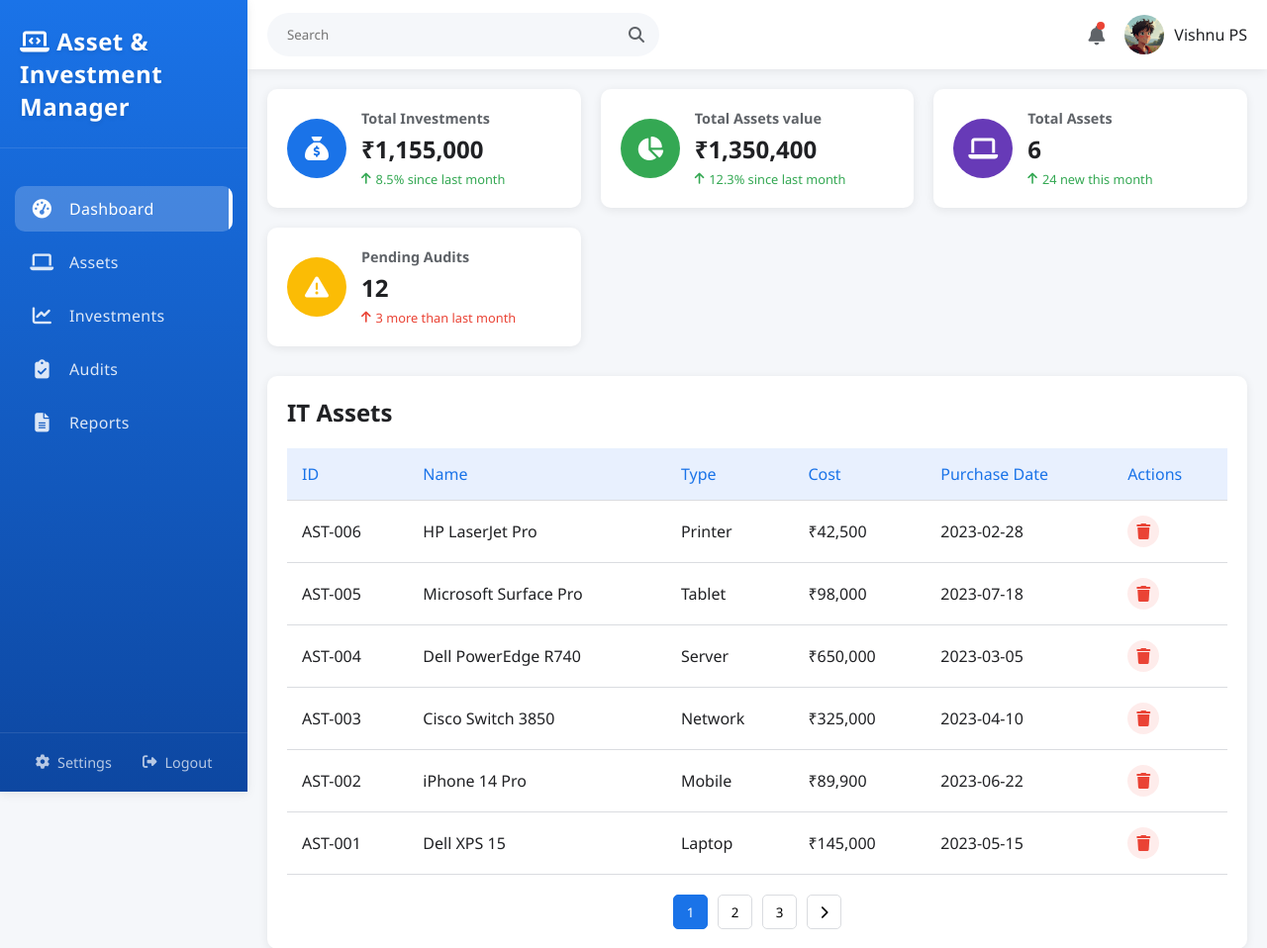
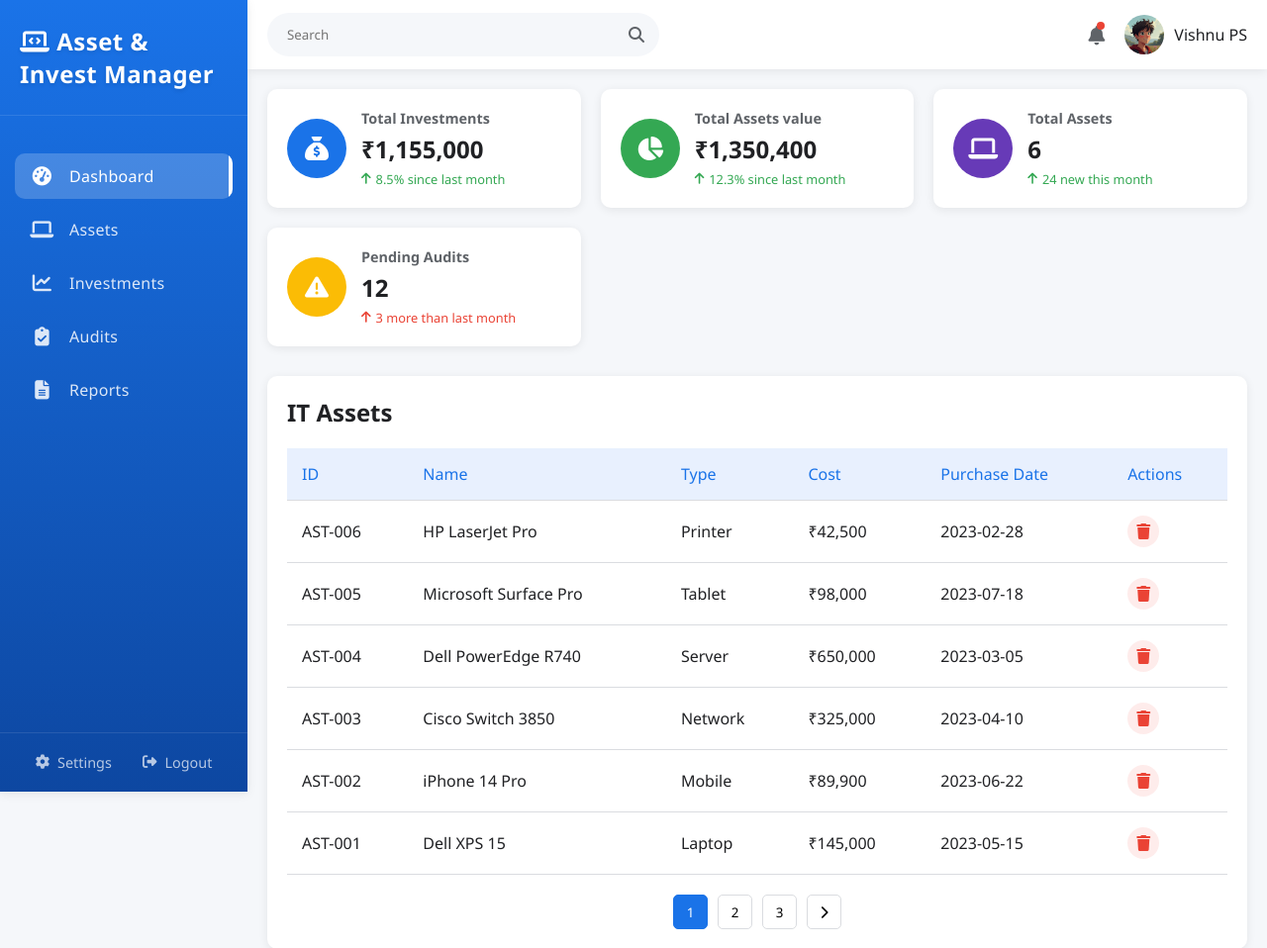
Before and after one commit to Vishnups08/invest, a PHP site: page /dashboard.php in a window 1280 px wide. Shown: the top 958 px of the page at 99% size. Run offline with PHP 8.4, Linux system fonts and the light colour scheme; a user stored in the database is signed in; data comes from the database, SQL or seed files in the repository; data that the repository does not hold is empty.

Commit message:
Update dashboard.php

```diff
--- a/dashboard.php
+++ b/dashboard.php
@@ -65,7 +65,7 @@ if (!empty($end_date) && preg_match('/^\\d{4}$/', $end_date)) {
     <!-- Sidebar Navigation -->
     <nav class="sidebar">
         <div class="logo">
-            <h2><i class="fas fa-laptop-code"></i> Asset & Investment Manager</h2>
+            <h2><i class="fas fa-laptop-code"></i> Asset & Invest Manager</h2>
         </div>
         <ul class="nav-links">
             <li class="active"><a href="#"><i class="fas fa-tachometer-alt"></i> Dashboard</a></li>
```
